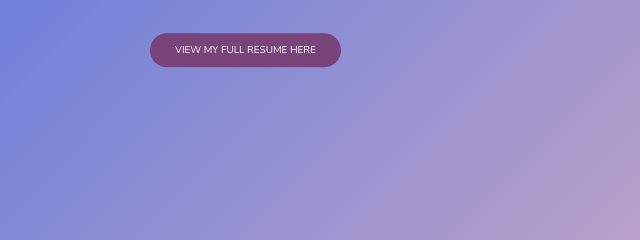
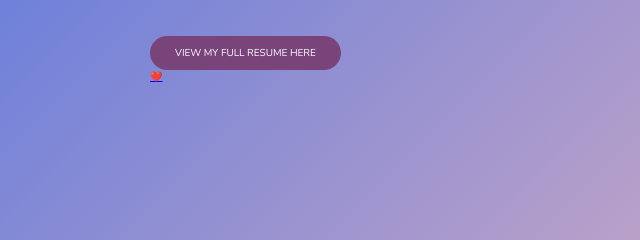
Before and after one commit to AmelieHaefeleUniversity/AmelieHaefeleUniversity.github.io, a plain HTML site: page index.html in a window 1280 px wide. Shown: the part 370-610 px from the top of the page, 0-640 px from the left. Drawn offline with nearby package versions, Linux system fonts and the light colour scheme; a script that the page names is missing; a web font is replaced by a local one.

Commit message:
added heart button

```diff
--- a/index.html
+++ b/index.html
@@ -84,6 +84,9 @@
                 </p>
                 <div class="cta">
                 <a href="https://www.dropbox.com/scl/fi/m9f93ftggsel96i3cl26s/Amelie-Haefele-Resume-Oct-2023.pdf?rlkey=56msutgve5662efdgo53xnhso&dl=1" class="btn" style="text-decoration:none;">View my full Resume Here</a>
+
+                <br>
+                <a href="love.html" class="heart-button">❤️</a>
             </div>
             </div>
         </div>
```
